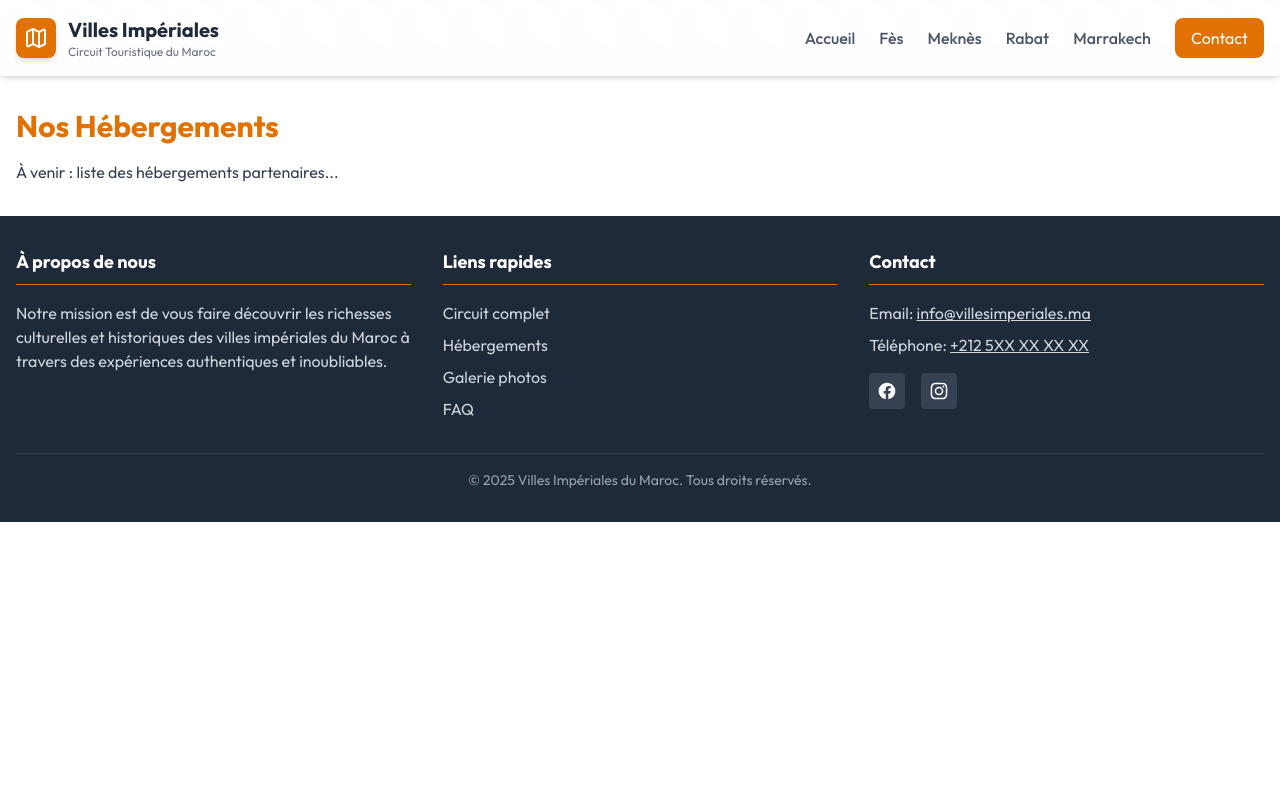
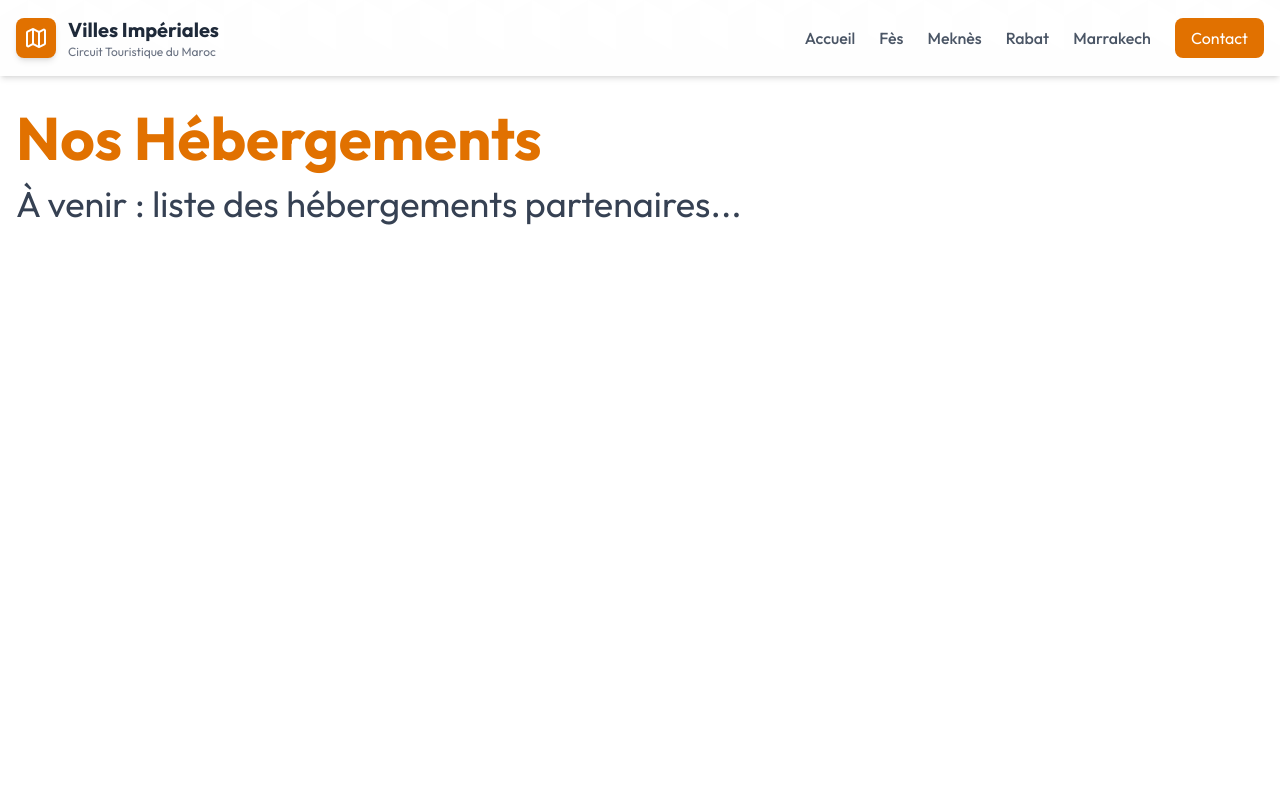
Before and after one commit to abdelfadelAchraf/Villes-Imp-riales, a React (Vite) app in the folder frontend/: page /hebergements in a window 1280 px wide. Shown: the top 800 px of the page. Built offline with nearby package versions, Linux system fonts and the light colour scheme.

Commit message:
Modify some ...

```diff
--- a/frontend/src/pages/HebergementsPage.jsx
+++ b/frontend/src/pages/HebergementsPage.jsx
@@ -2,9 +2,9 @@ import React from 'react';
 
 const HebergementsPage = () => {
   return (
-    <div className="container mx-auto px-4 py-8">
-      <h1 className="text-3xl font-bold text-amber-600 mb-4">Nos Hébergements</h1>
-      <p className="text-gray-700">À venir : liste des hébergements partenaires...</p>
+    <div className="container mx-auto px-4 py-8 h-screen">
+      <h1 className="text-6xl font-bold text-amber-600 mb-4">Nos Hébergements</h1>
+      <p className="text-gray-700 text-4xl">À venir : liste des hébergements partenaires...</p>
     </div>
   );
 };
--- a/frontend/src/pages/TestimonialsPage.jsx
+++ b/frontend/src/pages/TestimonialsPage.jsx
@@ -1,7 +1,7 @@
 import React, { useState, useEffect, useRef } from 'react';
 import { motion, AnimatePresence } from 'framer-motion';
 import { Star, Quote, ChevronLeft, ChevronRight } from 'lucide-react';
-
+import { Link } from 'react-router-dom';
 const TestimonialsPage = () => {
   // Sample testimonial data - in a real app, this would come from an API or database
   const testimonials = [
@@ -379,12 +379,12 @@ const TestimonialsPage = () => {
             Nos circuits vous permettent d'explorer en profondeur le riche patrimoine des villes impériales.
           </p>
           <div className="flex justify-center gap-4 flex-wrap">
-            <button className="bg-amber-600 hover:bg-amber-700 text-white font-bold py-3 px-6 rounded-lg transition-colors">
+           <Link to="/iteniraire" onClick={() => window.scrollTo(0, 0)}>
+              <button className="bg-amber-600 hover:bg-amber-700 text-white font-bold py-3 px-6 rounded-lg transition-colors">
               Réserver un Circuit
             </button>
-            <button className="bg-white border-2 border-amber-600 hover:bg-amber-50 text-amber-600 font-bold py-3 px-6 rounded-lg transition-colors">
-              Partager Votre Témoignage
-            </button>
+           </Link>
+
           </div>
         </div>
       </div>
```
